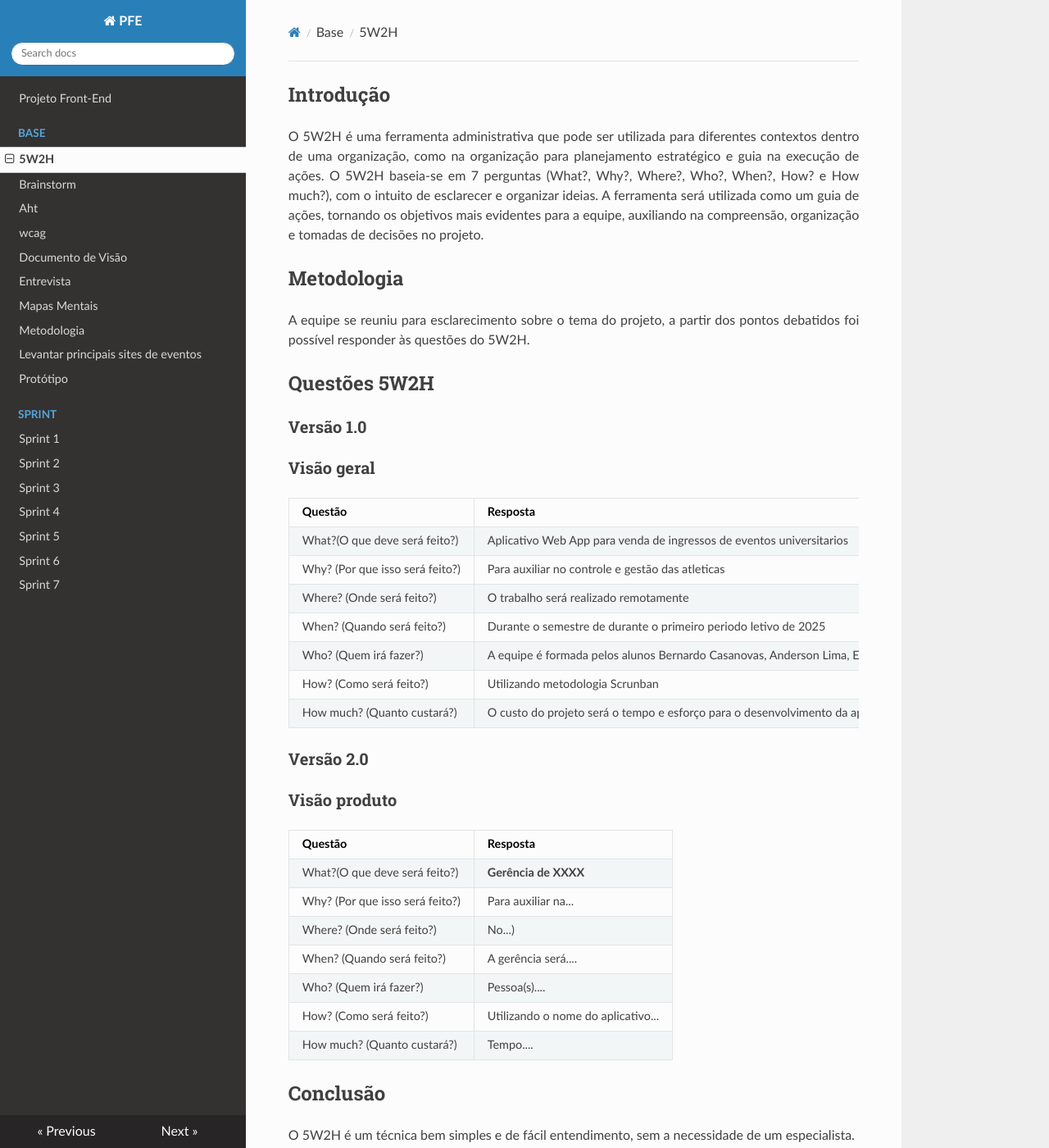
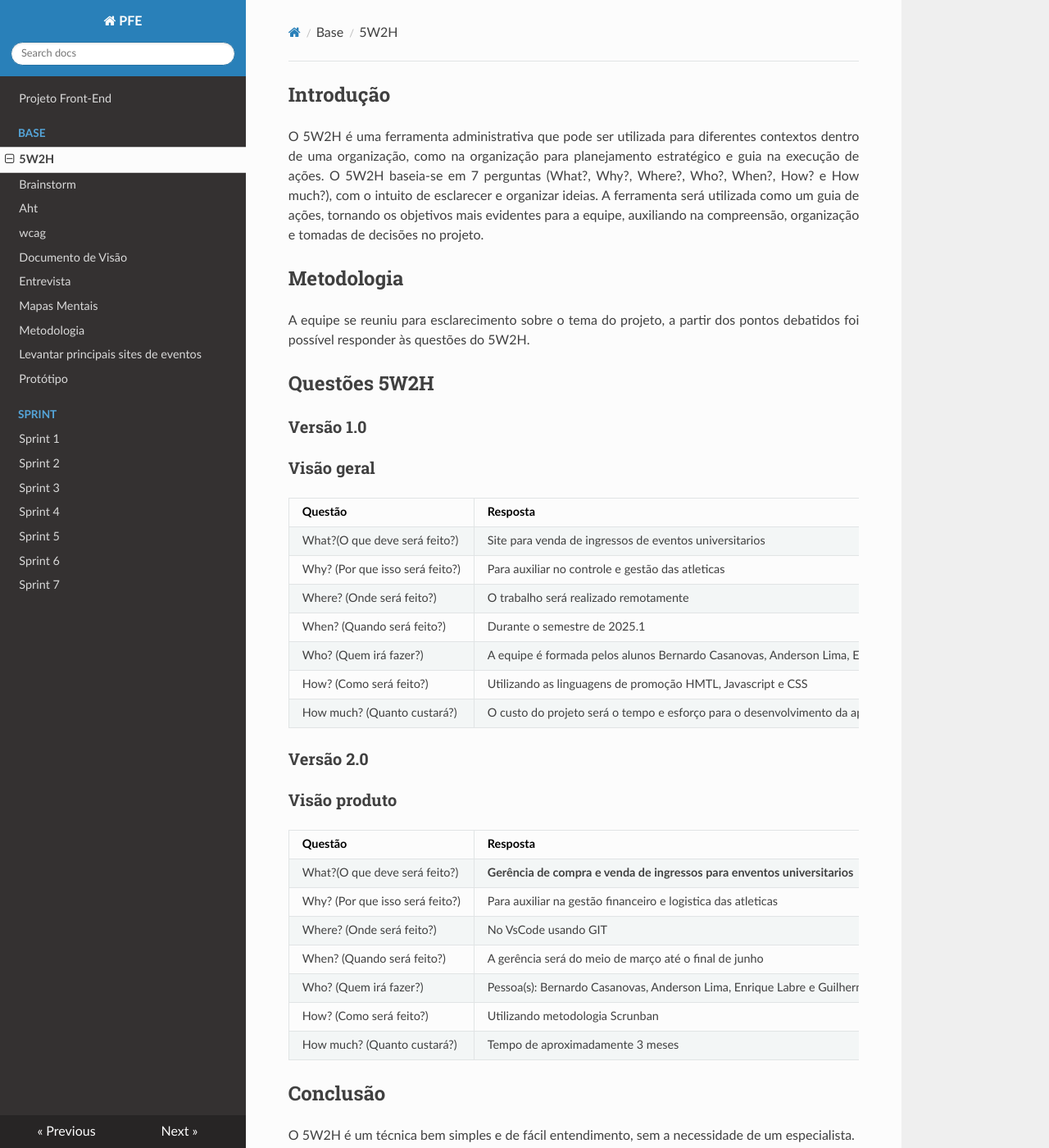
Before and after one commit to Projetos-de-Extensao/PFE_25.1_8001_BetoCuenca, an MkDocs documentation site: the page built from docs/base/5w2h.md, in a window 1280 px wide and 1400 px high. Shown: the whole window at 82% size. Built offline with MkDocs 1.6.1, drawn with Linux system fonts in a browser that asks for light colours; nearby versions of some CDN libraries.

Commit message:
atualização da visão do produnto e geral nos 5w2h

```diff
--- a/docs/base/5w2h.md
+++ b/docs/base/5w2h.md
@@ -24,12 +24,12 @@ title: 5W2H
 
 |Questão|Resposta|
 |-------|--------|
-|What?(O que deve será feito?)|Aplicativo Web App para venda de ingressos de eventos universitarios|
+|What?(O que deve será feito?)|Site para venda de ingressos de eventos universitarios|
 |Why? (Por que isso será feito?)|Para auxiliar no controle e gestão das atleticas|
 |Where? (Onde será feito?)|O trabalho será realizado remotamente|
-|When? (Quando será feito?)|Durante o semestre de durante o primeiro periodo letivo de 2025|
+|When? (Quando será feito?)|Durante o semestre de 2025.1|
 |Who? (Quem irá fazer?)|A equipe é formada pelos alunos Bernardo Casanovas, Anderson Lima, Enrique Labre e Guilherme Reis|
-|How? (Como será feito?)|Utilizando metodologia Scrunban|
+|How? (Como será feito?)|Utilizando as linguagens de promoção HMTL, Javascript e CSS|
 |How much? (Quanto custará?)|O custo do projeto será o tempo e esforço para o desenvolvimento da aplicação|
 
 
@@ -39,13 +39,13 @@ title: 5W2H
 
 |Questão|Resposta|
 |-------|--------|
-|What?(O que deve será feito?)| **Gerência de XXXX**|
-|Why? (Por que isso será feito?)| Para auxiliar na...|
-|Where? (Onde será feito?)|No...)|
-|When? (Quando será feito?)| A gerência será....|
-|Who? (Quem irá fazer?)| Pessoa(s)....|
-|How? (Como será feito?)| Utilizando o nome do aplicativo... |
-|How much? (Quanto custará?)|Tempo....|
+|What?(O que deve será feito?)| **Gerência de compra e venda de ingressos para enventos universitarios**|
+|Why? (Por que isso será feito?)| Para auxiliar na gestão financeiro e logistica das atleticas|
+|Where? (Onde será feito?)|No VsCode usando GIT|
+|When? (Quando será feito?)| A gerência será do meio de março até o final de junho|
+|Who? (Quem irá fazer?)| Pessoa(s): Bernardo Casanovas, Anderson Lima, Enrique Labre e Guilherme Reis|
+|How? (Como será feito?)| Utilizando metodologia Scrunban|
+|How much? (Quanto custará?)|Tempo de aproximadamente 3 meses|
 
 
 ## Conclusão
```
